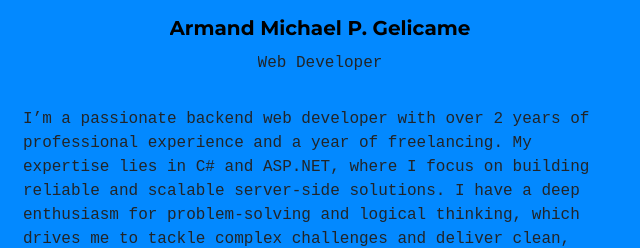
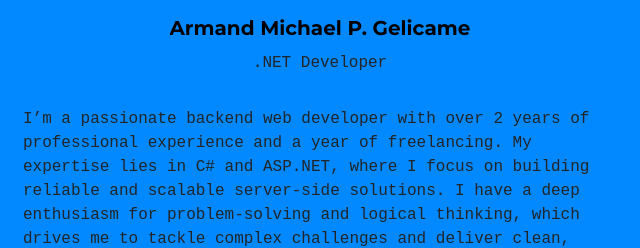
Before and after one commit to gelicameam/gelicameam, a plain HTML site: page index.html in a window 1280 px wide. Shown: the part 730-978 px from the top of the page, 320-960 px from the left. Drawn offline with Linux system fonts and the light colour scheme; files whose address does not match are found by name; a web font is replaced by a local one.

Commit message:
Update index.html

```diff
--- a/index.html
+++ b/index.html
@@ -78,7 +78,7 @@
           <div class="col-lg-7 mx-auto text-center author-wrap">
             <img src="images/me.png" alt="Image" class="img-fluid rounded-circle mb-3">
             <h3 class="text-black h5 font-weight-bold mb-2 gsap-reveal-hero">Armand Michael P. Gelicame</h3>
-            <p class="gsap-reveal-hero">Web Developer</p>
+            <p class="gsap-reveal-hero">.NET Developer</p>
           </div>
         </div>
 
```
